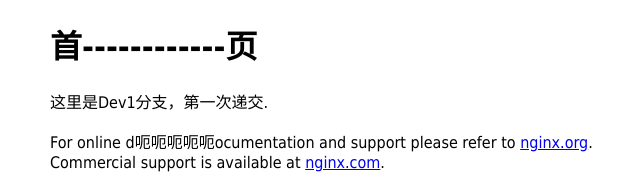
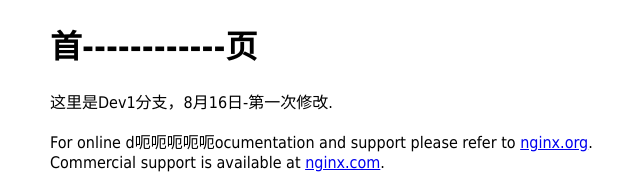
Before and after one commit to atang007didi/nginx, a plain HTML site: page index.html in a window 1280 px wide. Shown: the top 179 px of the page, without its empty margins (310-950 px from the left). Drawn offline with Linux system fonts and the light colour scheme.

Commit message:
Update index.html

```diff
--- a/index.html
+++ b/index.html
@@ -11,7 +11,7 @@ font-family: Tahoma, Verdana, Arial, sans-serif; }
 </head>
 <body>
 <h1>首------------页</h1>
-<p>这里是Dev1分支，第一次递交.</p>
+<p>这里是Dev1分支，8月16日-第一次修改.</p>
 
 <p>For online d呃呃呃呃呃ocumentation and support please refer to
 <a href="http://nginx.org/">nginx.org</a>.<br/>
```
